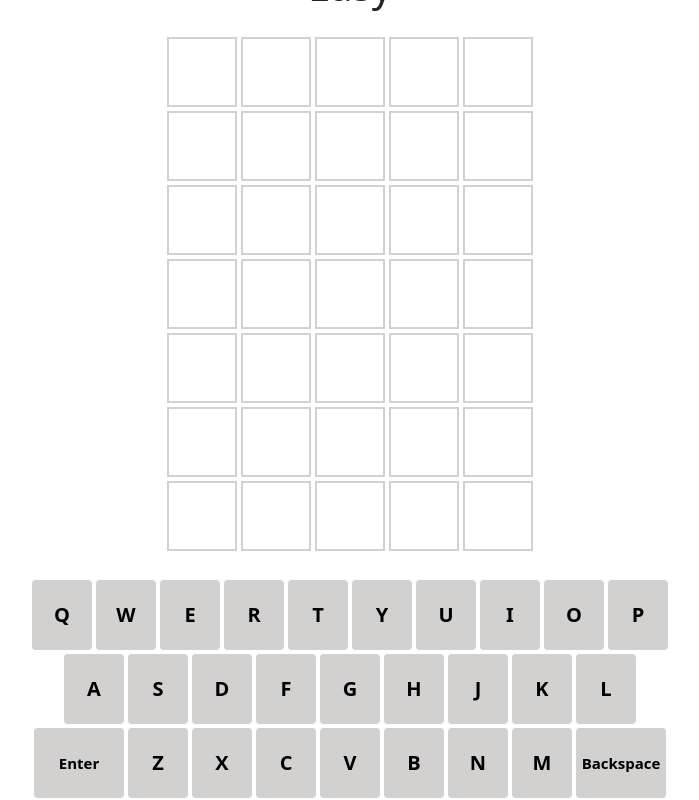
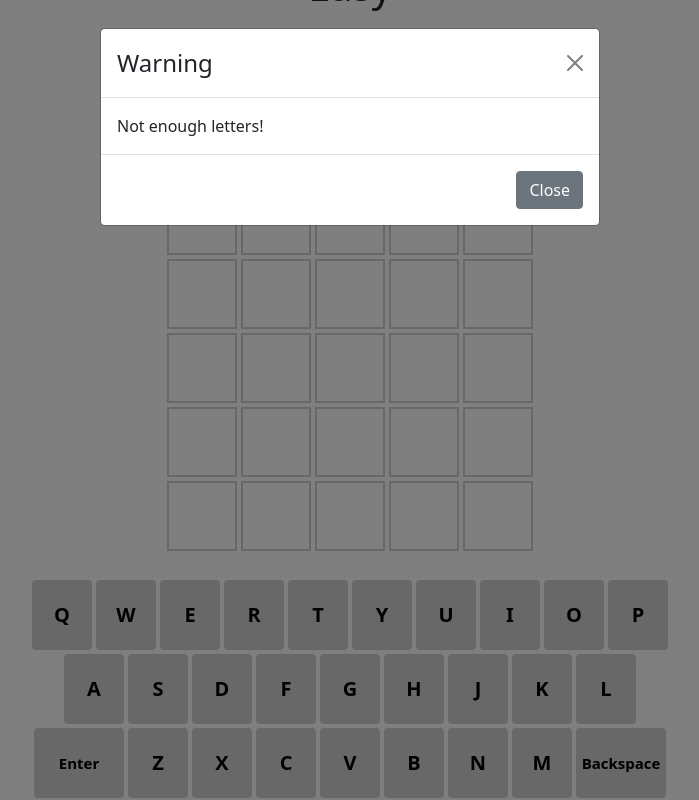
Before and after one commit to huc008/cs5610-wordle, a React (Create React App) app: page /easy in a window 1280 px wide. Both pictures are taken after a click on the button "Enter". Shown: the part 94-894 px from the top of the page, without its empty margins (290-989 px from the left). Built offline with nearby package versions, Linux system fonts and the light colour scheme.

Commit message:
added "not enough letter" gameModel

```diff
--- a/src/components/Game.jsx
+++ b/src/components/Game.jsx
@@ -25,6 +25,7 @@ export default function Game({row, col, difficultyLevel}) {
         gameOver: false,
         triedWord: false,
     });
+    const [modalVal, setModalVal] = useState("");
 
     const handleClose = () => setOpenModal(false);
     const handleShow = () => setOpenModal(true);
@@ -99,8 +100,11 @@ export default function Game({row, col, difficultyLevel}) {
     };
 
     const onEnter = () => {
-        if (currTryout.y_val !== col) return;
-
+        if (currTryout.y_val !== col) {
+            setModalVal("Not enough letters!");
+            setOpenModal(true);
+            return;
+        }
         let currWord = "";
         for (let i = 0; i < col; i++) {
             currWord += board[currTryout.x_val][i];
@@ -109,6 +113,7 @@ export default function Game({row, col, difficultyLevel}) {
         if (wordSet.has(currWord.toLowerCase())) {
             setCurrTryout({ x_val: currTryout.x_val + 1, y_val: 0});
         } else {
+            setModalVal("Oh no, word not found!");
             setOpenModal(true);
         }
 
@@ -143,8 +148,10 @@ export default function Game({row, col, difficultyLevel}) {
                 setOpenModal,
                 handleClose,
                 handleShow,
+                modalVal,
+                setModalVal,
             }}>
-                {openModal ? <GameModal/> : null}
+                {openModal ? <GameModal modalVal={modalVal} /> : null}
                 <div className="grid-container">
                     <GridBoard row={row} col={col}/>
                 </div>
--- a/src/components/GameModal.jsx
+++ b/src/components/GameModal.jsx
@@ -1,8 +1,8 @@
-import React, {useContext} from 'react';
-import {Button, Modal} from 'react-bootstrap';
+import React, { useContext } from 'react';
+import { Button, Modal } from 'react-bootstrap';
 import { GameContext } from './Game';
 
-export default function GameModal() {
+export default function GameModal(props) {
     const {openModal, setOpenModal, handleShow, handleClose} = useContext(GameContext);
 
     return (
@@ -10,7 +10,7 @@ export default function GameModal() {
             <Modal.Header closeButton>
             <Modal.Title>Warning</Modal.Title>
             </Modal.Header>
-            <Modal.Body>Oh no, word not found!</Modal.Body>
+            <Modal.Body>{ props.modalVal }</Modal.Body>
             <Modal.Footer>
             <Button variant="secondary" onClick={handleClose}>
                 Close
```
